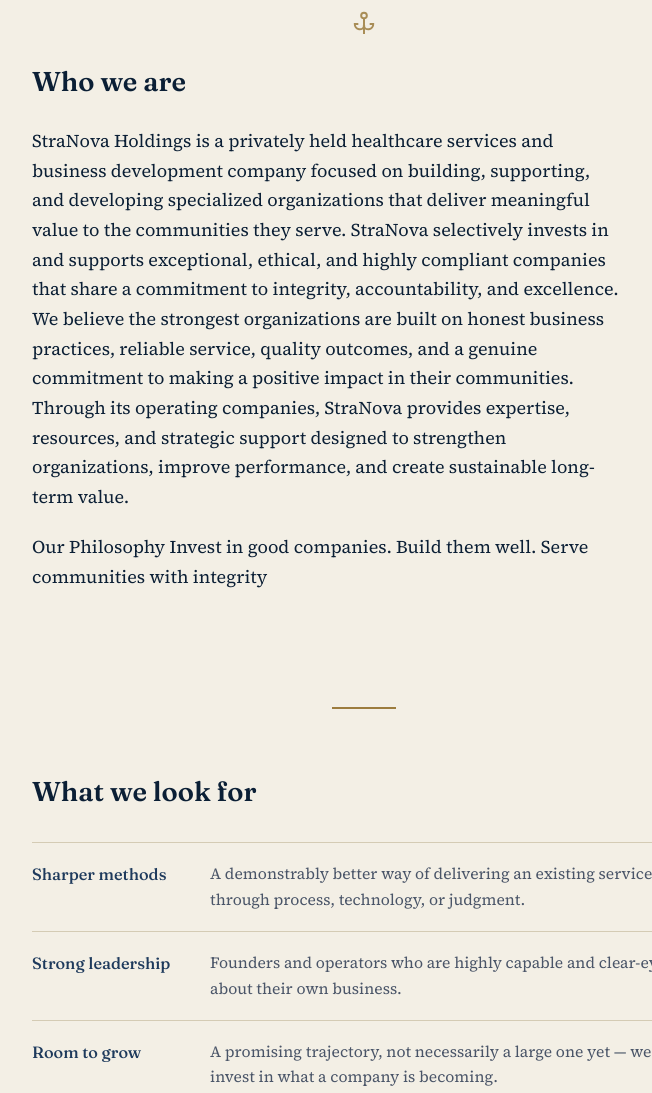
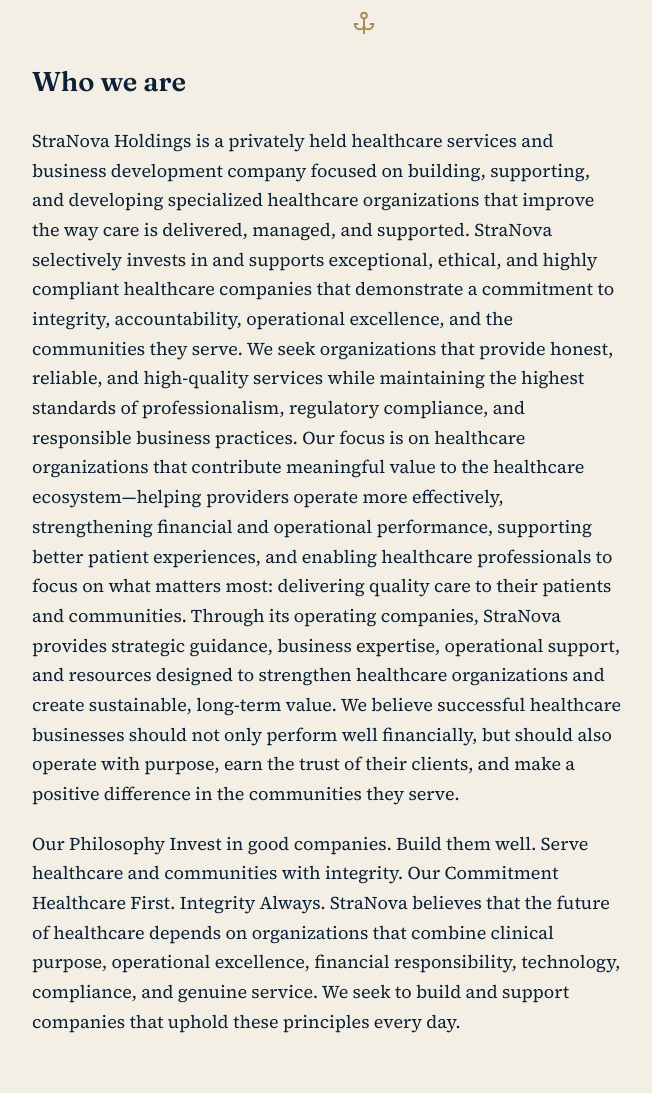
Before and after one commit to pstrafer/StraNova, a plain HTML site: page index.html in a window 1280 px wide. Shown: the part 500-1593 px from the top of the page, without its empty margins (276-928 px from the left). Drawn offline with Linux system fonts and the light colour scheme.

Commit message:
Update index.html

```diff
--- a/index.html
+++ b/index.html
@@ -222,15 +222,25 @@
       <path d="M12 8v11M8 12H5.5a3.5 3.5 0 0 0 6.9 1M16 12h2.5a3.5 3.5 0 0 1-6.9 1"/>
     </svg>
     <h2>Who we are</h2>
-    <p>StraNova Holdings is a privately held healthcare services and business development company focused on building, supporting, and developing specialized organizations that deliver meaningful value to the communities they serve.
+    <p>StraNova Holdings is a privately held healthcare services and business development company focused on building, supporting, and developing specialized healthcare organizations that improve the way care is delivered, managed, and supported.
 
-StraNova selectively invests in and supports exceptional, ethical, and highly compliant companies that share a commitment to integrity, accountability, and excellence. We believe the strongest organizations are built on honest business practices, reliable service, quality outcomes, and a genuine commitment to making a positive impact in their communities.
+StraNova selectively invests in and supports exceptional, ethical, and highly compliant healthcare companies that demonstrate a commitment to integrity, accountability, operational excellence, and the communities they serve. We seek organizations that provide honest, reliable, and high-quality services while maintaining the highest standards of professionalism, regulatory compliance, and responsible business practices.
 
-Through its operating companies, StraNova provides expertise, resources, and strategic support designed to strengthen organizations, improve performance, and create sustainable long-term value.
+Our focus is on healthcare organizations that contribute meaningful value to the healthcare ecosystem—helping providers operate more effectively, strengthening financial and operational performance, supporting better patient experiences, and enabling healthcare professionals to focus on what matters most: delivering quality care to their patients and communities.
+
+Through its operating companies, StraNova provides strategic guidance, business expertise, operational support, and resources designed to strengthen healthcare organizations and create sustainable, long-term value. We believe successful healthcare businesses should not only perform well financially, but should also operate with purpose, earn the trust of their clients, and make a positive difference in the communities they serve.
+
+
 </p>
     <p>Our Philosophy
 
-Invest in good companies. Build them well. Serve communities with integrity</p>
+Invest in good companies. Build them well. Serve healthcare and communities with integrity.
+
+Our Commitment
+
+Healthcare First. Integrity Always.
+
+StraNova believes that the future of healthcare depends on organizations that combine clinical purpose, operational excellence, financial responsibility, technology, compliance, and genuine service. We seek to build and support companies that uphold these principles every day.</p>
   </section>
 
   <hr class="rule">
```
